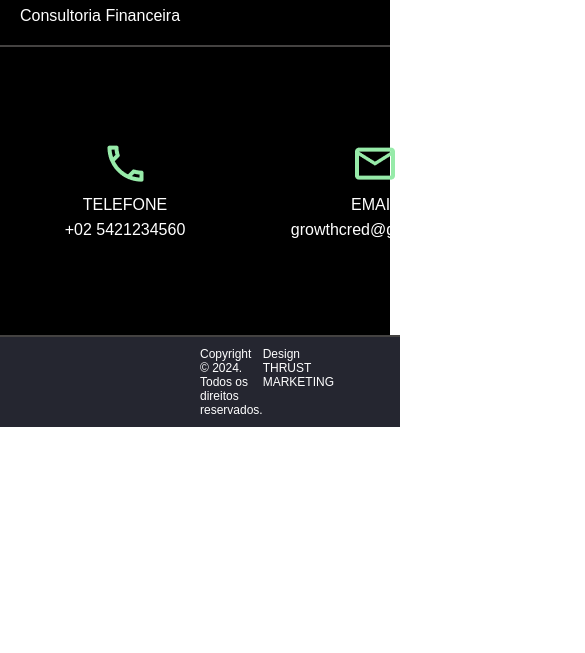
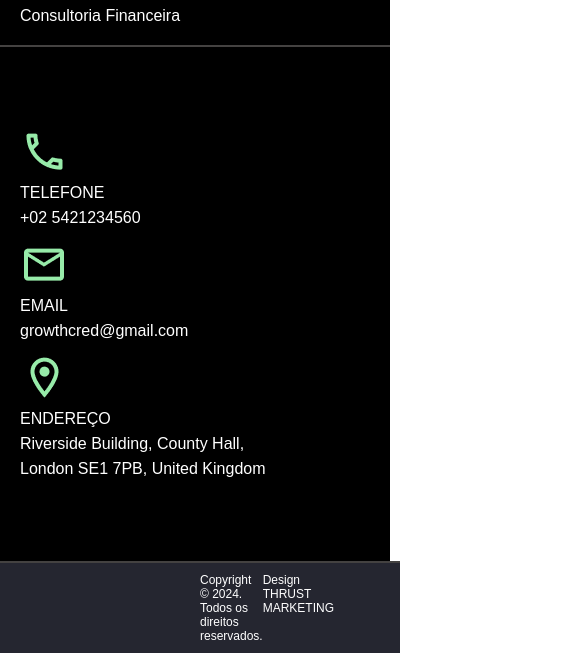
Before and after one commit to Pedrorenatopr/growth-cred, a plain HTML site: page index.html in a window 390 px wide. Shown: the part 2310-2963 px from the top of the page, 585 px wide, since content can reach past the window. Before the commit the page ends 2737 px from the top, so only its background shows below. Drawn offline with Linux system fonts and the light colour scheme.

Commit message:
ajuste footer mobile

```diff
--- a/style.css
+++ b/style.css
@@ -336,13 +336,24 @@ footer p {
   gap: 10px;
 }
 
-.itens-um a{
-  padding: 3px;
-}
-
-.itens-tres p {
+footer {
+  width: 100%;
+  background-color: black;
+  display: grid;
+  justify-content: left;
+  align-items: center;
   color: white;
+  text-align: center;
+  padding-top: 80px;
+  padding-bottom: 80px;
+  text-align: left;
+  padding-left: 20px;
+  gap: 10px;
 }
 
 
+
+
+
+
 }
```
